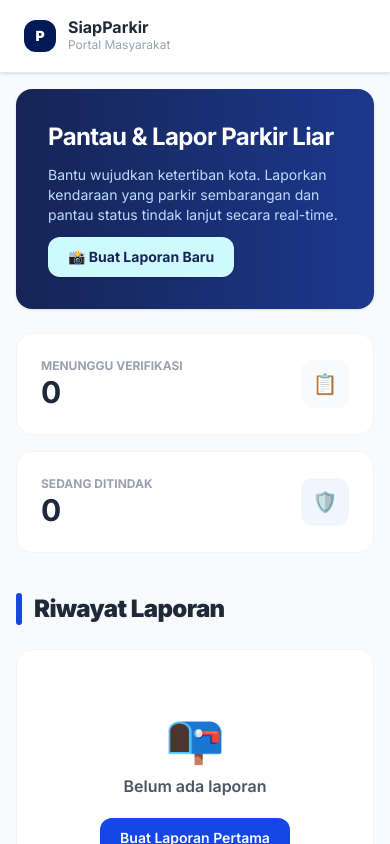
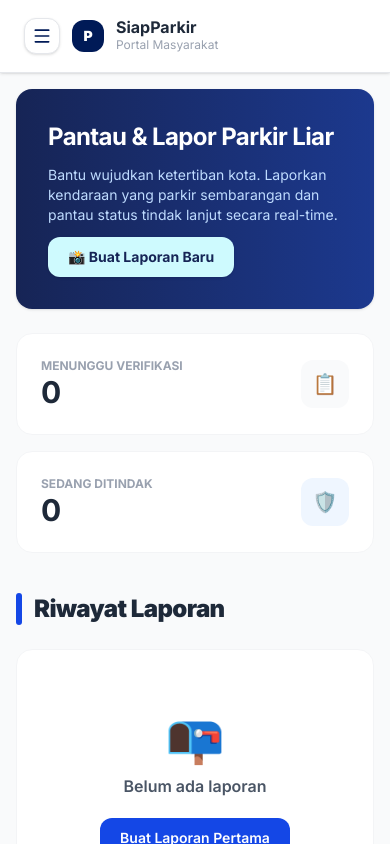
Before and after one commit to FransiscaApriliaT/frontend_siapparkir, a React app: page /dashboard in a window 390 px wide. Built offline with nearby package versions, Linux system fonts and the light colour scheme; the HTML template or start-up script is replaced by a standard one.

Commit message:
titiktiga

```diff
--- a/src/components/layout/MasyarakatLayout.jsx
+++ b/src/components/layout/MasyarakatLayout.jsx
@@ -6,7 +6,8 @@ import {
   History,
   PlusCircle,
   LogOut,
-  X
+  X,
+  Menu
 } from 'lucide-react';
 
 export default function MasyarakatLayout() {
@@ -28,13 +29,19 @@ export default function MasyarakatLayout() {
       {/* HEADER */}
       <header className="h-[73px] flex-shrink-0 bg-white border-b border-gray-200 px-6 py-4 flex items-center justify-between shadow-sm z-30">
         <div className="flex items-center gap-3">
+          {/* TOMBOL MENU MOBILE */}
           <button
             type="button"
             onClick={() => setSidebarOpen(true)}
-            className="w-8 h-8 bg-[#001A57] rounded-xl flex items-center justify-center md:cursor-default"
+            className="md:hidden w-9 h-9 bg-white border border-gray-200 rounded-xl flex items-center justify-center text-[#001A57] shadow-sm hover:bg-gray-50 active:scale-95 transition"
           >
+            <Menu size={20} />
+          </button>
+
+          {/* LOGO P PASIF */}
+          <div className="w-8 h-8 bg-[#001A57] rounded-xl flex items-center justify-center">
             <span className="text-white font-black text-sm">P</span>
-          </button>
+          </div>
 
           <div>
             <h1 className="font-bold text-gray-800 leading-none">
```
